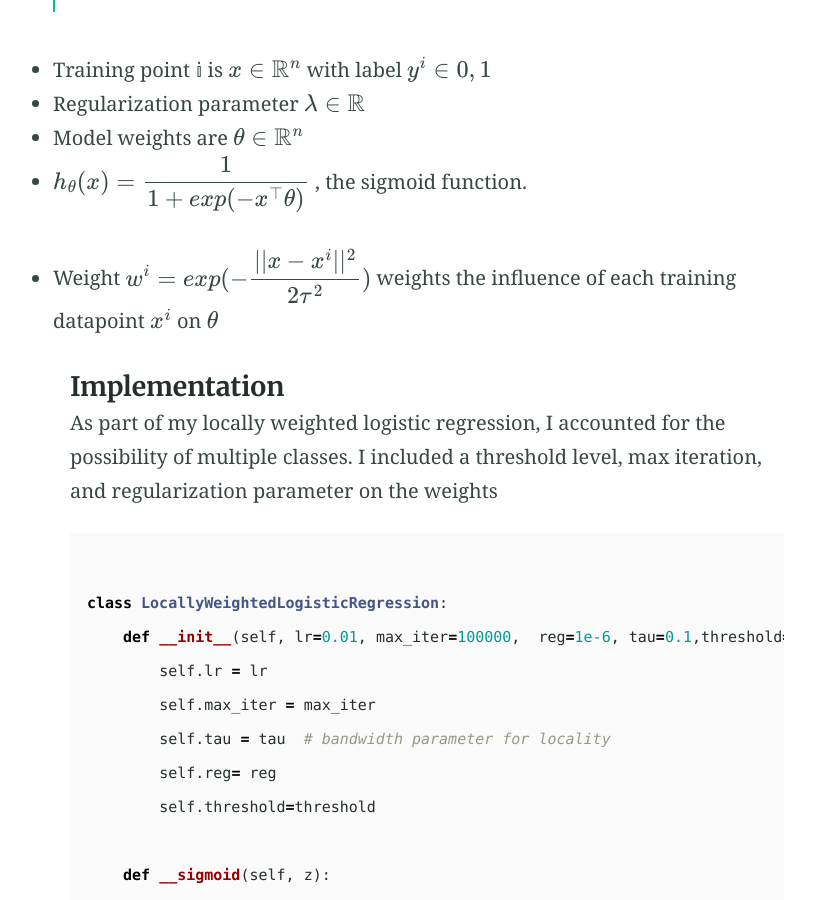
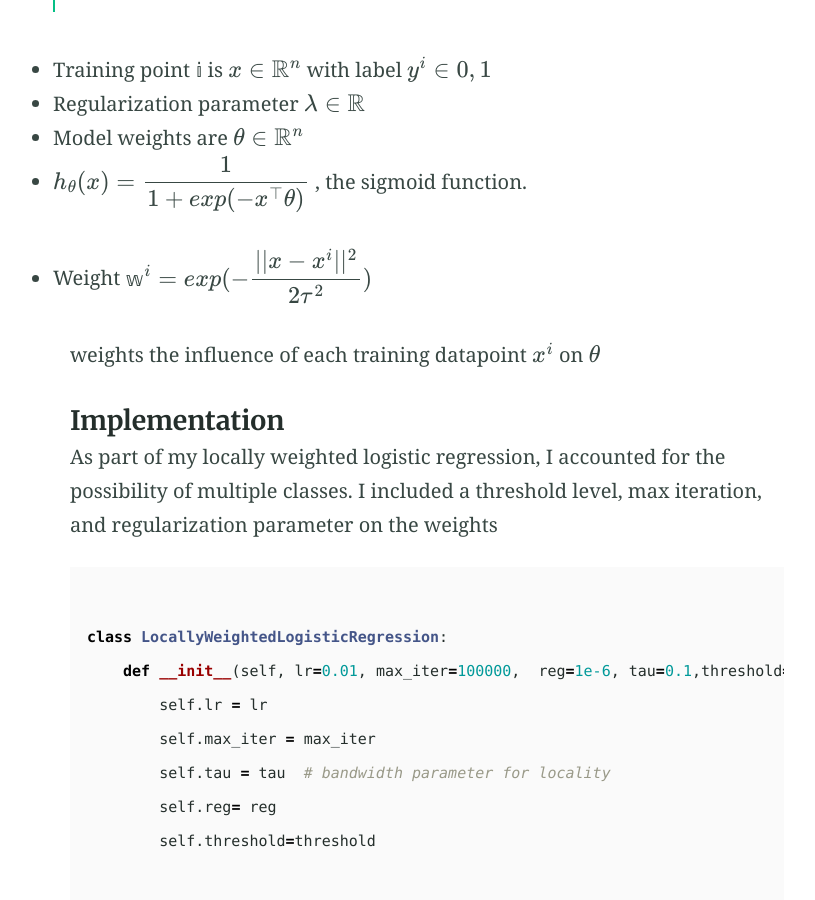
Before and after one commit to emxee333/data-440-capstone, a Jekyll site: the page built from _posts/2024-09-26-locally-weighted-logistic-regression.md, in a window 1280 px wide and 900 px high, scrolled down 1361 px. Shown: the whole window, without its empty margins (213-1028 px from the left). Built offline with Jekyll 4.4.1, drawn with Linux system fonts in a browser that asks for light colours; formulas are drawn with MathJax 3.

Commit message:
Update 2024-09-26-locally-weighted-logistic-regression.md

```diff
--- a/_posts/2024-09-26-locally-weighted-logistic-regression.md
+++ b/_posts/2024-09-26-locally-weighted-logistic-regression.md
@@ -36,7 +36,9 @@ where
 > * $${\displaystyle h_\theta (x)=\dfrac{1}{1+exp(−x^⊤\theta)}}$$
 , the sigmoid function.
 
-> * Weight $${\displaystyle w^i=exp(−\dfrac{||x−x^i||^2}{2\tau^2})}$$
+> * Weight
+ $${\displaystyle \mathbb {w}^i=exp(−\dfrac{||x−x^i||^2}{2\tau^2})}$$
+
 weights the influence of each training datapoint $$x^i$$ on $$\theta$$
 
 
```
